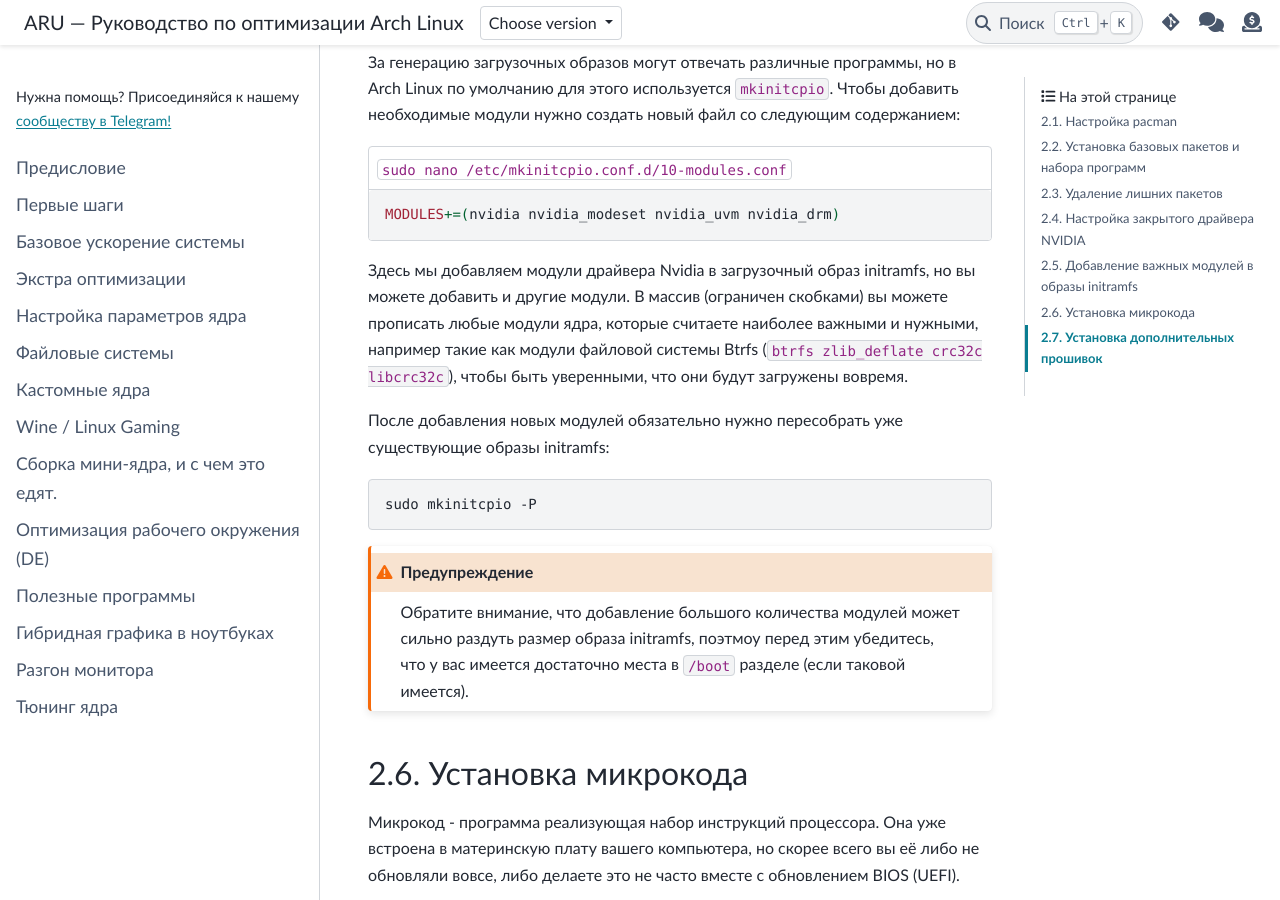
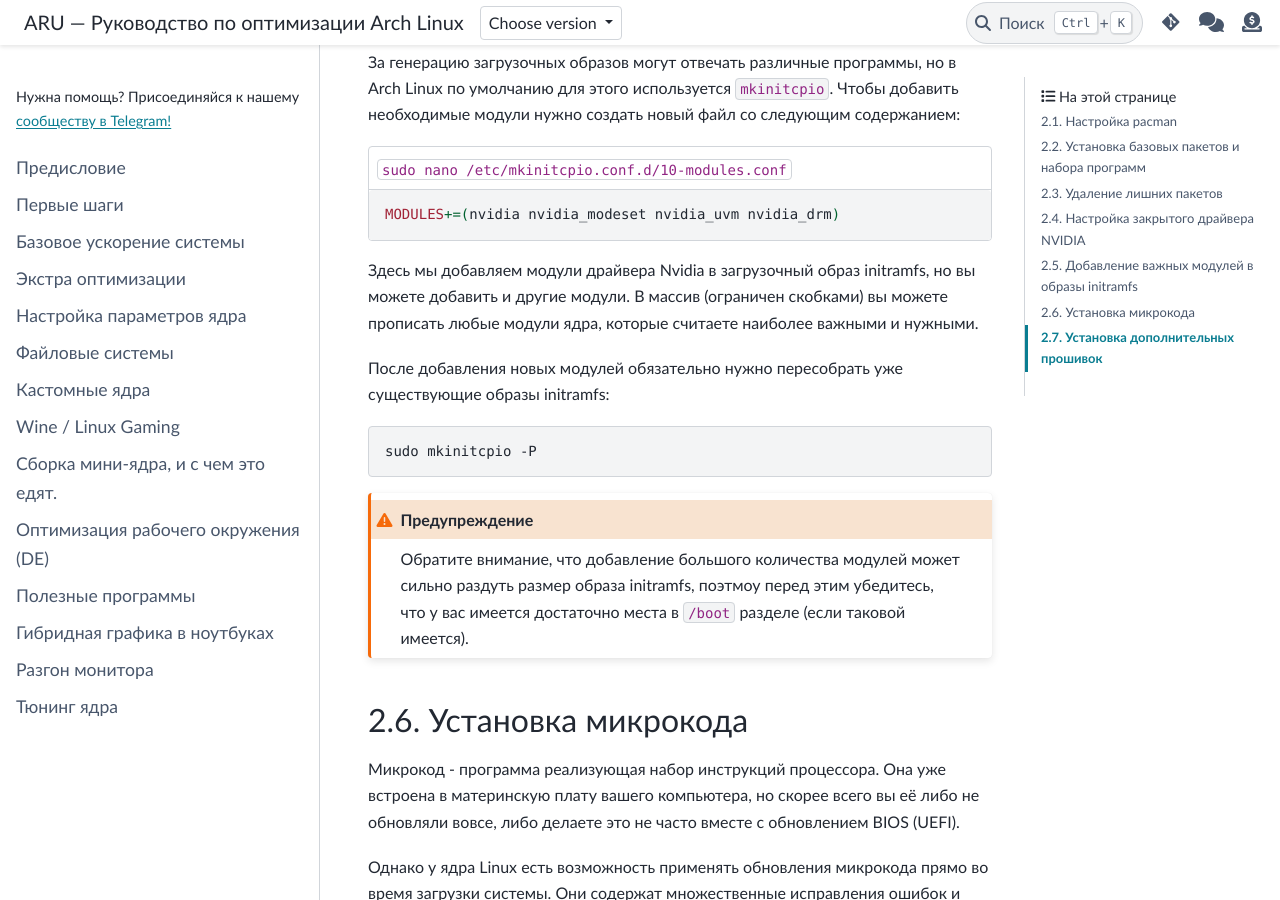
Before and after one commit to ventureoo/ARU, a Sphinx documentation site: the page built from docs/source/first-steps.rst, in a window 1280 px wide and 900 px high, scrolled down 13641 px. Built offline with Sphinx 7.4.7 and the PyData theme 0.15.4, drawn with Linux system fonts in a browser that asks for light colours.

Commit message:
first-steps: Remove unnecessary modules

```diff
--- a/docs/source/first-steps.rst
+++ b/docs/source/first-steps.rst
@@ -661,9 +661,7 @@ VSync. Мы рекомендуем задавать вовсе *"1"* (т.е. н
 Здесь мы добавляем модули драйвера Nvidia в загрузочный образ
 initramfs, но вы можете добавить и другие модули. В массив (ограничен
 скобками) вы можете прописать любые модули ядра, которые считаете
-наиболее важными и нужными, например такие как модули файловой системы
-Btrfs (``btrfs zlib_deflate crc32c libcrc32c``), чтобы быть
-уверенными, что они будут загружены вовремя.
+наиболее важными и нужными.
 
 После добавления новых модулей обязательно нужно пересобрать уже
 существующие образы initramfs::
```
